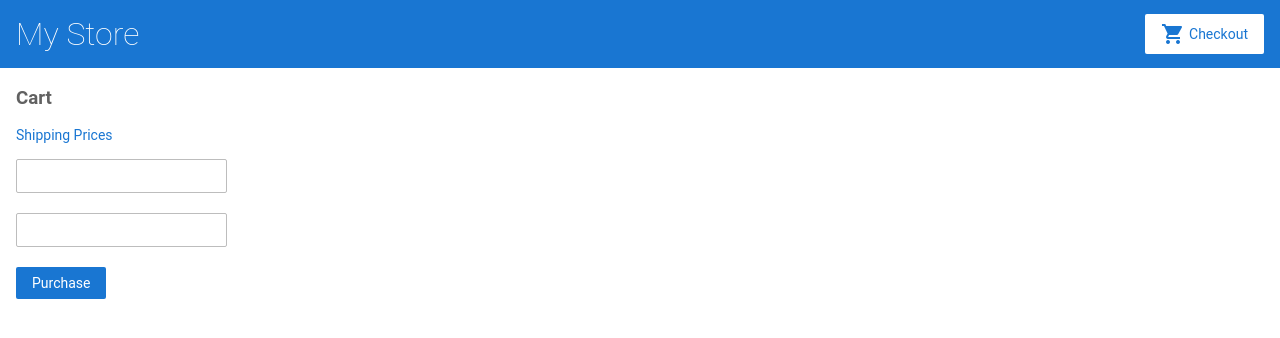
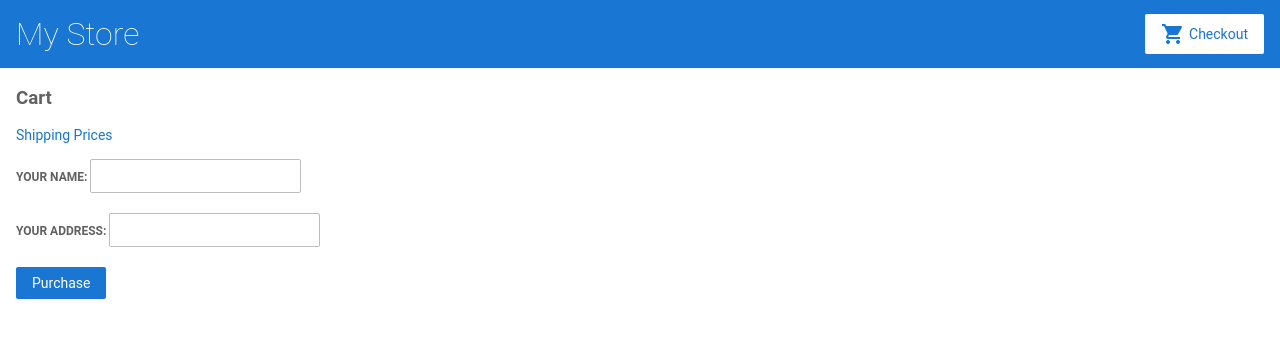
Before and after one commit to stasianich/angular-test-task, an Angular app: page /cart in a window 1280 px wide. Shown: the top 338 px of the page. Built offline with nearby package versions, Linux system fonts and the light colour scheme.

Commit message:
1 file modified

```diff
--- a/src/app/cart/cart.component.html
+++ b/src/app/cart/cart.component.html
@@ -26,6 +26,7 @@
 >
   <div>
     <label for="name">
+      Your name:
       <input
         type="text"
         id="name"
@@ -36,6 +37,7 @@
 
   <div>
   <label for="address">
+    Your address:
     <input
       type="text"
       id="address"
```
